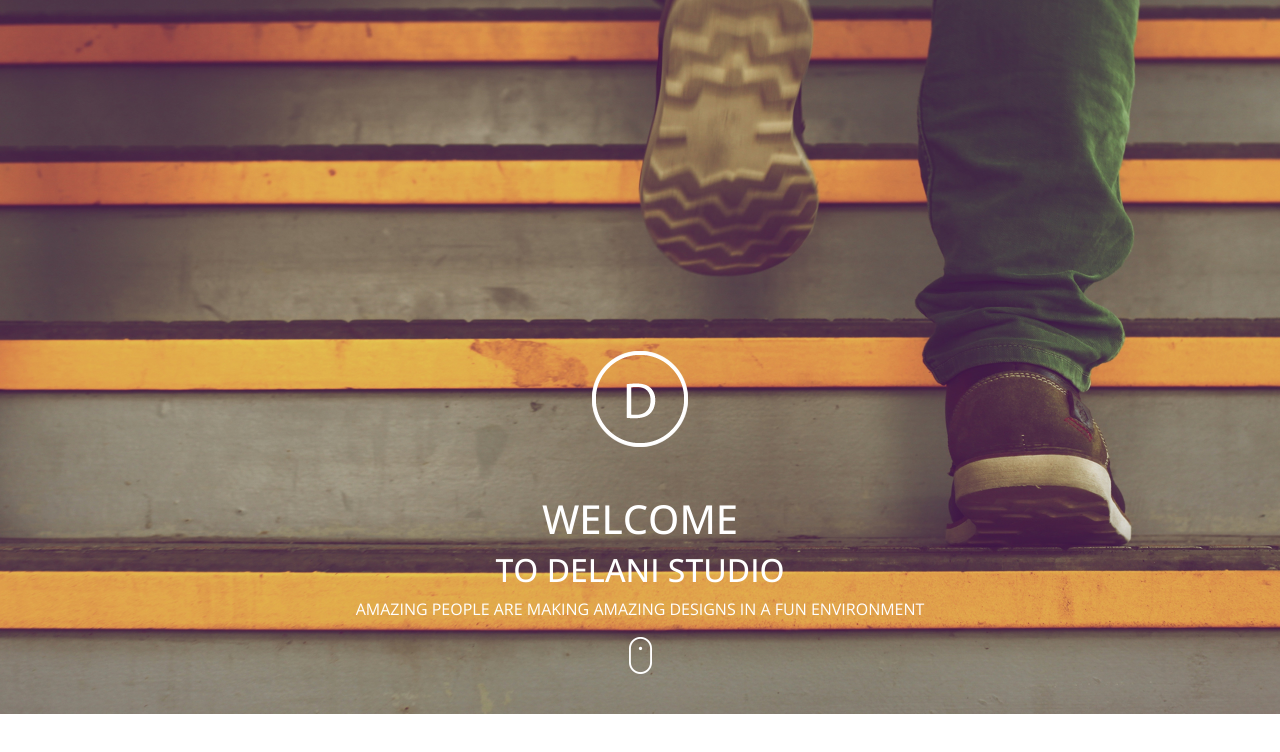
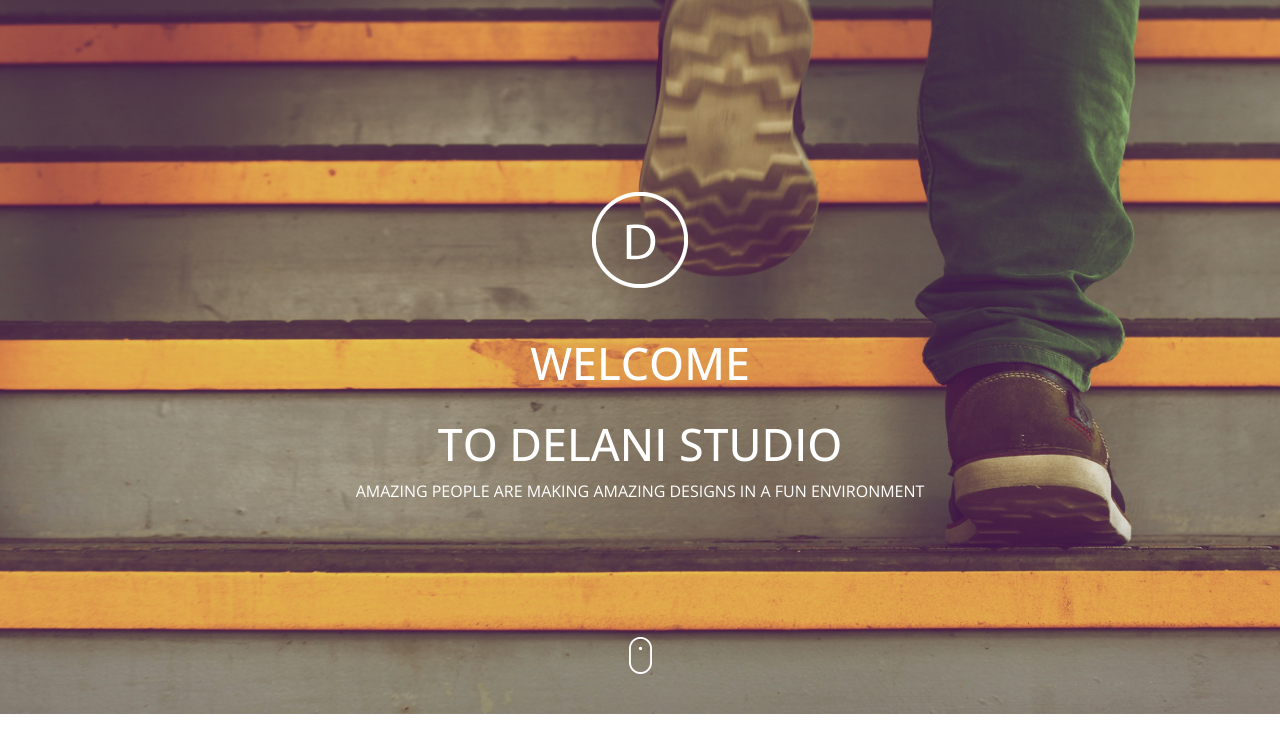
Before and after one commit to NinaWendy/Delani-Studio, a plain HTML site: page index.html in a window 1280 px wide. Drawn offline with nearby package versions, Linux system fonts and the light colour scheme.

Commit message:
styling:style hero section

```diff
--- a/css/style.css
+++ b/css/style.css
@@ -7,3 +7,15 @@
     box-sizing: border-box;
     font-family: 'Open Sans', sans-serif;
 }
+.carousel-caption h1 {
+    font-size: 3.5vw;
+    margin-bottom: 3%;
+}
+
+.carousel-caption h2 {
+    font-size: 3.5vw;
+}
+
+.hero-para {
+    margin-bottom: 15%;
+}
```
